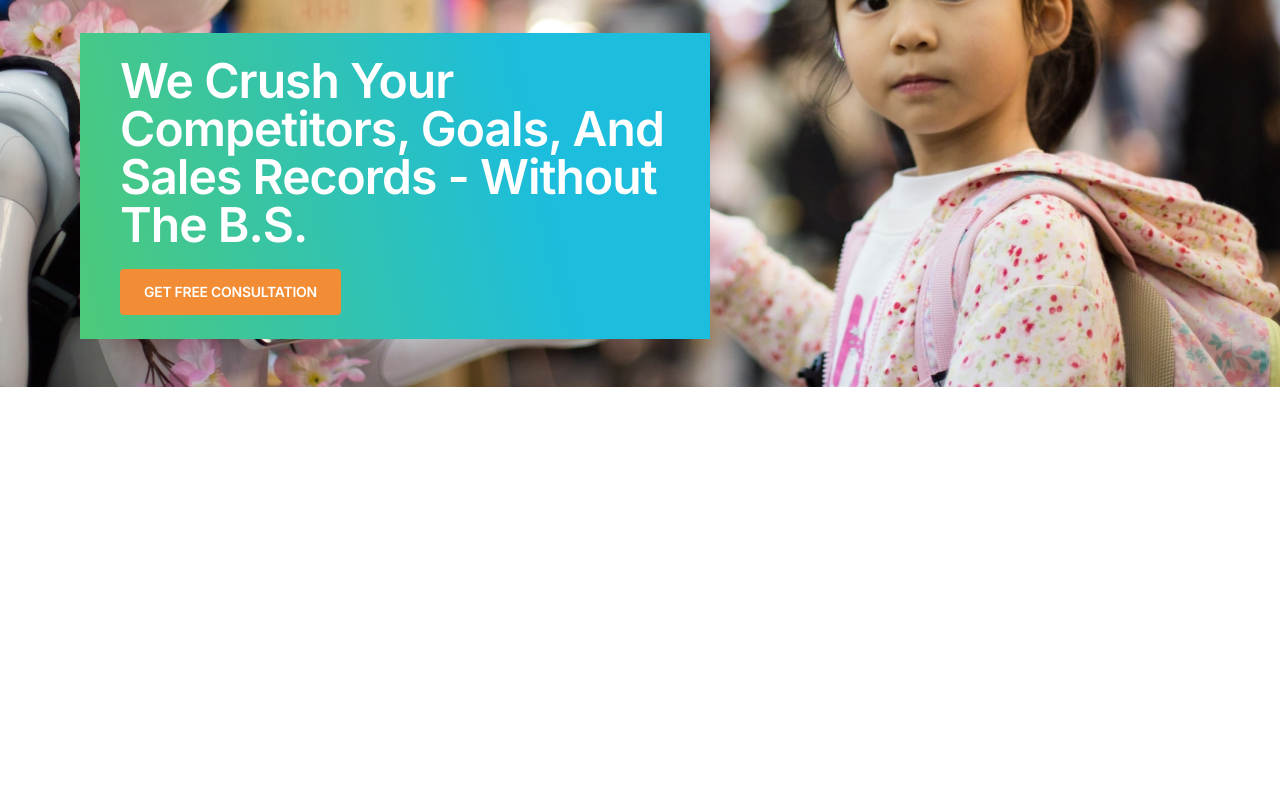
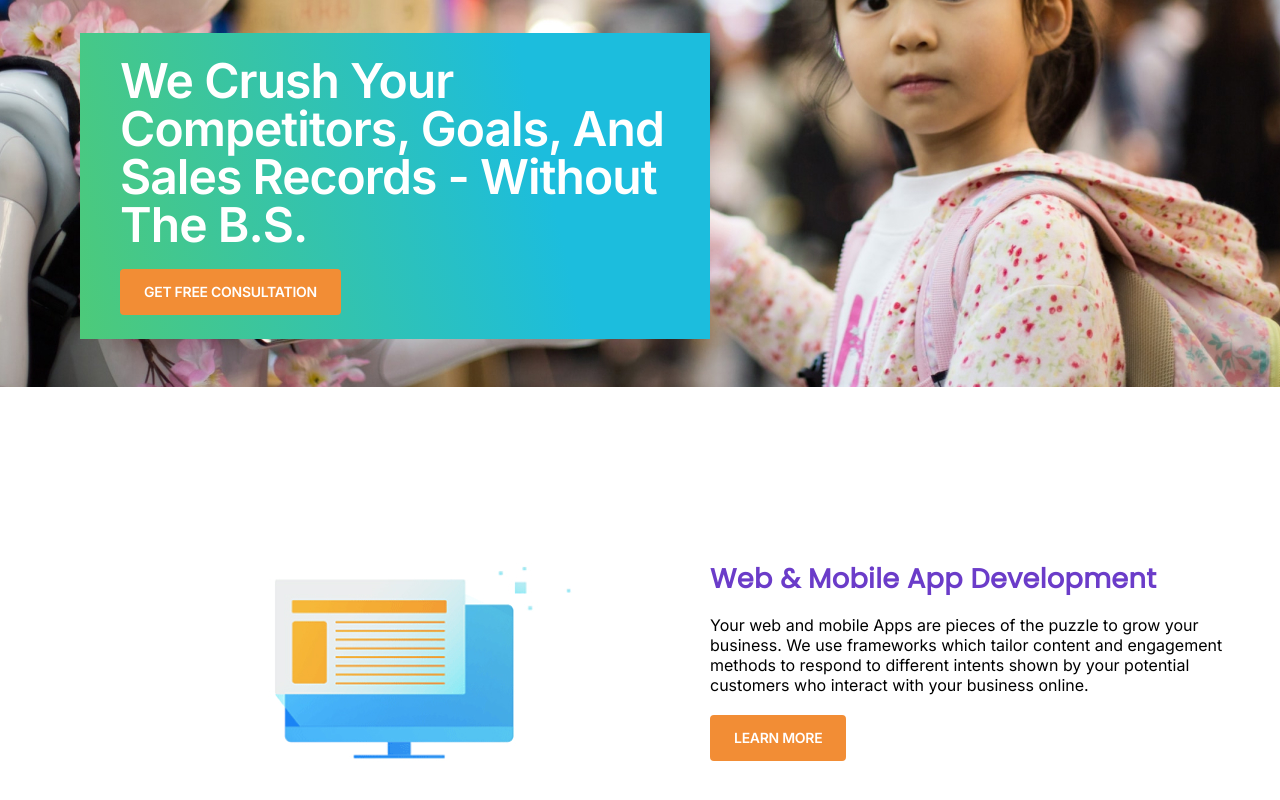
Before and after one commit to Yadee9910/AT-Digital_Yadeeshani, a React (Create React App) app: page / in a window 1280 px wide. Shown: the part 390-1190 px from the top of the page. Before the commit the page ends 840 px from the top, so only its background shows below. Built offline with nearby package versions, Linux system fonts and the light colour scheme.

Commit message:
feat: The content related to web was created

```diff
--- a/public/index.html
+++ b/public/index.html
@@ -12,8 +12,9 @@
     <link rel="apple-touch-icon" href="%PUBLIC_URL%/logo192.png" />
     <link rel="preconnect" href="https://fonts.googleapis.com">
 <link rel="preconnect" href="https://fonts.gstatic.com" crossorigin>
-<link href="https://fonts.googleapis.com/css2?family=Inter+Tight:wght@100;200;300;400&family=Inter:wght@100;200;300;400;500;600&family=Lato:wght@100;300;400&display=swap" rel="stylesheet">
-    <!--
+<link rel="preconnect" href="https://fonts.googleapis.com">
+<link rel="preconnect" href="https://fonts.gstatic.com" crossorigin>
+<link href="https://fonts.googleapis.com/css2?family=Inter+Tight:wght@100;200;300;400&family=Inter:wght@100;200;300;400;500;600&family=Lato:wght@100;300;400&family=Poppins:wght@100;200;300;400&display=swap" rel="stylesheet">    <!--
       manifest.json provides metadata used when your web app is installed on a
       user's mobile device or desktop. See https://developers.google.com/web/fundamentals/web-app-manifest/
     -->
--- a/src/Components/Button.js
+++ b/src/Components/Button.js
@@ -3,7 +3,7 @@ import "../Styles/button.css";
 function Button({text, style}){
     return(
         <div className="btn">
-            <button className={`nav_button ${style}`}  type="button">Get free consultation</button>
+            <button className={`nav_button ${style}`}  type="button">{text}</button>
         </div>
     );
 }
--- a/src/Page/Home.js
+++ b/src/Page/Home.js
@@ -17,6 +17,21 @@ function Home(){
             <Button text="Get free consultation" style="btn_home" />
         </div>
     </div>
+    <div className="home_contentweb">
+        <div className="home_webcontent_img">
+        </div>
+        <div className="web_content">
+            <h1 className="web_topic">Web & Mobile App Development</h1>
+            <p className="content_home">
+            Your web and mobile Apps are pieces of the puzzle to grow your
+            business. We use frameworks which tailor content and engagement
+            methods to respond to different intents shown by your potential
+            customers who interact with your business online.
+            </p>
+            <Button text="Learn more" style="btn_viewmore" />
+        </div>
+
+    </div>
 </div>
 
     );
--- a/src/Styles/home.css
+++ b/src/Styles/home.css
@@ -24,7 +24,7 @@
     height: 306px;
     max-height: auto;
     background: linear-gradient(257deg, #1CBDDD 27.86%, #4DCA79 100%), #FFF;
-    margin:calc(-354px) 730px 63px 80px;
+    margin:calc(-354px) 730px 0px 80px;
 }
 
 .home_desc{
@@ -42,4 +42,46 @@
 .btn_home{
     margin-left: 40px;
     margin-bottom: 32px;
+
 }
+
+.home_contentweb{
+    display: inline-flex;
+    align-items: center;
+    gap: 108px;
+    margin-left:188px ;
+
+}
+.home_webcontent_img{
+    background-image: url("../Assests/image\ 2.jpg");
+    background-repeat: no-repeat;
+    height:414px;
+    width: 414px;
+}
+.web_content{
+    display: flex;
+    width: 542px;
+    height:auto;
+    flex-direction: column;
+    align-items: flex-start;
+    gap: 20px;
+}
+
+.web_topic{
+    color: #6B3CC9;
+    font-family: 'Poppins', sans-serif;
+    font-size: 27px;
+    font-style: normal;
+    font-weight: 600;
+    line-height: 33px; /* 122.222% */
+    letter-spacing: 0.4px;
+}
+
+.content_home{
+    color: #000;
+    font-family: 'Inter', sans-serif;
+    font-size: 16px;
+    font-style: normal;
+    font-weight: 400;
+    line-height: normal;
+}
```
Also changed, not shown: src/Assests/image 2.jpg (added), src/Assests/image01.jpg (added).
